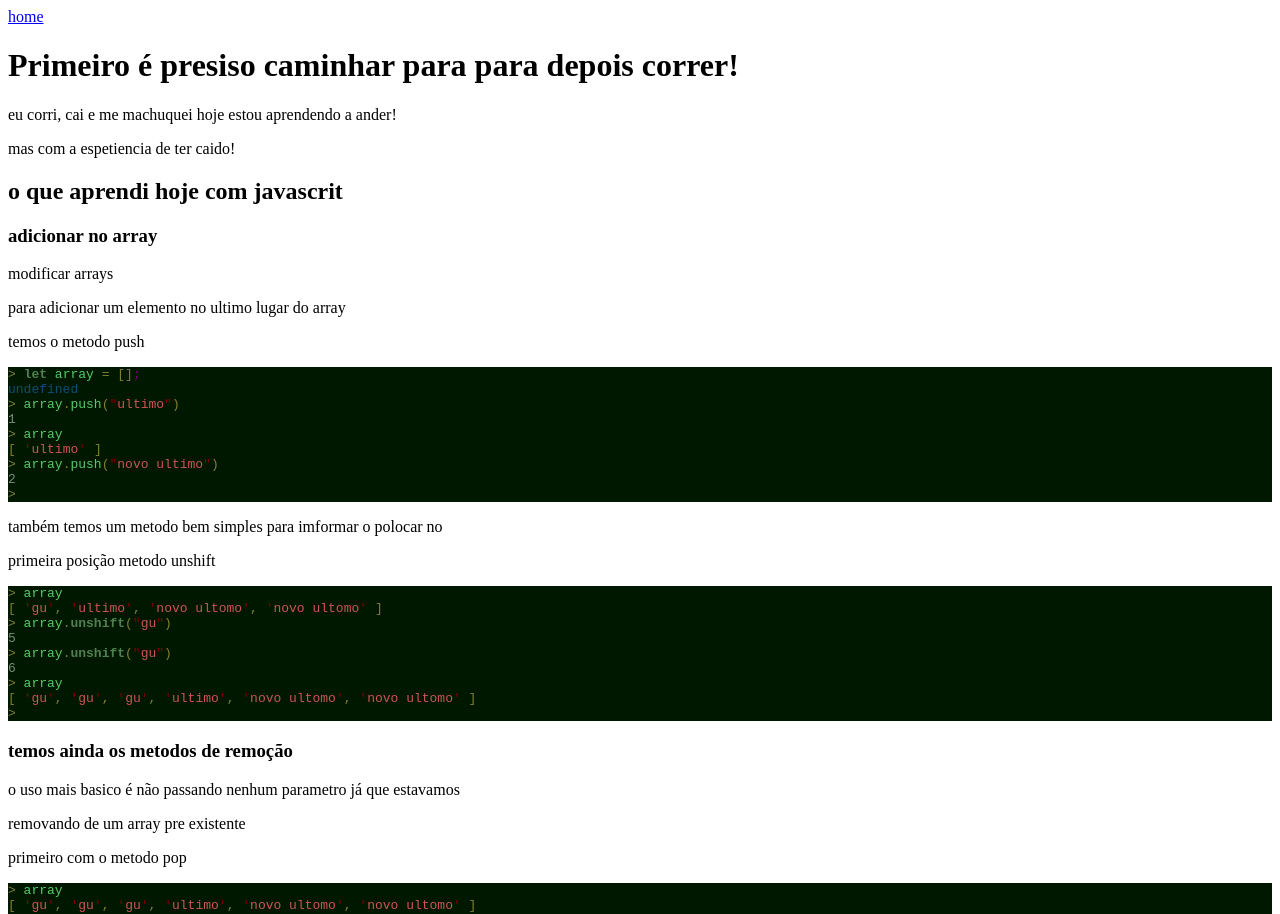
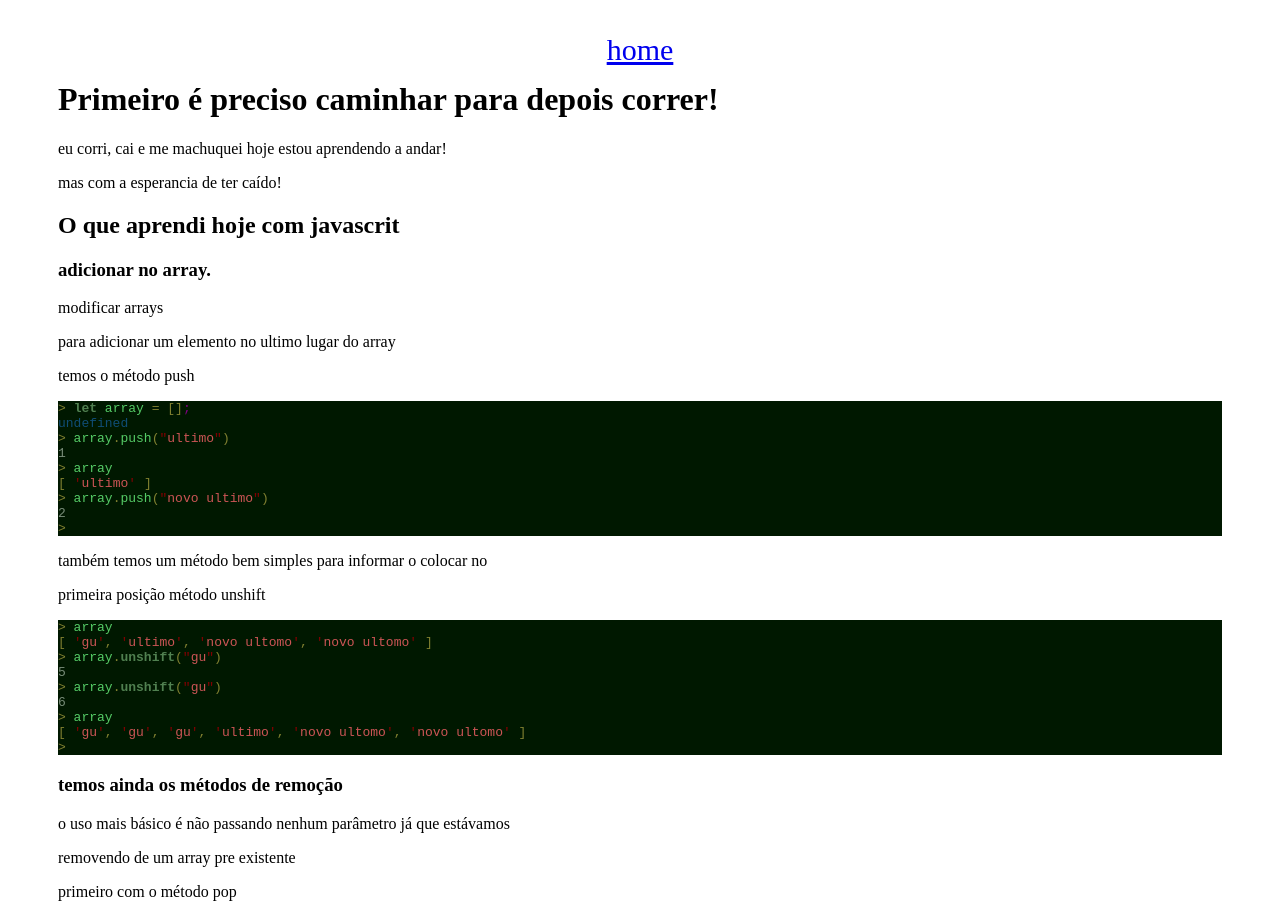
Before and after one commit to GustavoGarciaPereira/deploy-nuxt, a Nuxt app: page /js-legal in a window 1280 px wide. Shown: the top 914 px of the page. Built offline with nearby package versions, Linux system fonts and the light colour scheme.

Commit message:
correcao portugues

```diff
--- a/pages/index.vue
+++ b/pages/index.vue
@@ -1,13 +1,38 @@
 <template>
-    <div>
+    <div id="box1">
+        <div id="menu1">
             <h1>gustavo</h1>
             <NuxtLink to='/beleza'>
                 beleza
             </NuxtLink>
-        <br>
+
             <NuxtLink to='/js-legal'>
                 um pouco de javascript
             </NuxtLink>
+        </div>
+    </div>
 
-    </div>
+
 </template>
+
+<style>
+        #box1{
+            height: 10em;
+    position: relative
+    }
+    #menu1{
+
+
+    margin: 0;
+
+    position: absolute;
+    top: 50%;
+    left: 50%;
+    margin-right: -50%;
+    transform: translate(-50%, -50%)
+    }
+    a{
+        margin: 10px;
+        ;
+    }
+</style>
--- a/pages/js-legal.vue
+++ b/pages/js-legal.vue
@@ -1,22 +1,26 @@
 <template>
-    <div>
-        <NuxtLink to='/'>
+<div>
+<div class="box">
+            <NuxtLink id="menu" to='/'>
             home
         </NuxtLink>
+</div>
+    <div id="main">
 
-        <h1>Primeiro é presiso caminhar para para depois correr!</h1>
+
+        <h1>Primeiro é preciso caminhar para depois correr!</h1>
         <div>
-            <p>eu corri, cai e me machuquei hoje estou aprendendo a ander!</p>
-            <p>mas com a espetiencia de ter caido!</p>
+            <p>eu corri, cai e me machuquei hoje estou aprendendo a andar!</p>
+            <p>mas com a esperancia de ter caído!</p>
 
         </div>
 
 
-        <h2>o que aprendi hoje com javascrit</h2>
-        <h3>adicionar no array</h3>
+        <h2>O que aprendi hoje com javascrit</h2>
+        <h3>adicionar no array.</h3>
         <p>modificar arrays</p>
         <p>para adicionar um elemento no ultimo lugar do array</p>
-        <p>temos o metodo push</p>
+        <p>temos o método push</p>
 
 
 
@@ -34,8 +38,8 @@
 </pre>
 
 
-<p>também temos um metodo bem simples para imformar o polocar no</p>
-<p>primeira posição metodo unshift</p>
+<p>também temos um método bem simples para informar o colocar no</p>
+<p>primeira posição método unshift</p>
 
 
 
@@ -52,10 +56,10 @@
 
 
 
-<h3>temos ainda os metodos de remoção</h3>
-<p>o uso mais basico é não passando nenhum parametro já que estavamos</p>
-<p>removando de um array pre existente</p>
-<p>primeiro com o metodo pop</p>
+<h3>temos ainda os métodos de remoção</h3>
+<p>o uso mais básico é não passando nenhum parâmetro já que estávamos</p>
+<p>removendo de um array pre existente</p>
+<p>primeiro com o método pop</p>
 
 <pre style="color:#55cc66;background:#001800;"><span style="color:#808030; ">&gt;</span> array
 <span style="color:#808030; ">[</span> <span style="color:#800000; ">'</span><span style="color:#cc5555; ">gu</span><span style="color:#800000; ">'</span><span style="color:#808030; ">,</span> <span style="color:#800000; ">'</span><span style="color:#cc5555; ">gu</span><span style="color:#800000; ">'</span><span style="color:#808030; ">,</span> <span style="color:#800000; ">'</span><span style="color:#cc5555; ">gu</span><span style="color:#800000; ">'</span><span style="color:#808030; ">,</span> <span style="color:#800000; ">'</span><span style="color:#cc5555; ">ultimo</span><span style="color:#800000; ">'</span><span style="color:#808030; ">,</span> <span style="color:#800000; ">'</span><span style="color:#cc5555; ">novo ultomo</span><span style="color:#800000; ">'</span><span style="color:#808030; ">,</span> <span style="color:#800000; ">'</span><span style="color:#cc5555; ">novo ultomo</span><span style="color:#800000; ">'</span> <span style="color:#808030; ">]</span>
@@ -66,8 +70,8 @@
 </pre>
 
 
-<p>e o metodo que remove o primeiro</p>
-<p>metodo shift</p>
+<p>e o método que remove o primeiro</p>
+<p>método shift</p>
 
 <pre style="color:#55cc66;background:#001800;"><span style="color:#808030; ">&gt;</span> array
 <span style="color:#808030; ">[</span> <span style="color:#800000; ">'</span><span style="color:#cc5555; ">gu</span><span style="color:#800000; ">'</span><span style="color:#808030; ">,</span> <span style="color:#800000; ">'</span><span style="color:#cc5555; ">gu</span><span style="color:#800000; ">'</span><span style="color:#808030; ">,</span> <span style="color:#800000; ">'</span><span style="color:#cc5555; ">gu</span><span style="color:#800000; ">'</span><span style="color:#808030; ">,</span> <span style="color:#800000; ">'</span><span style="color:#cc5555; ">ultimo</span><span style="color:#800000; ">'</span> <span style="color:#808030; ">]</span>
@@ -79,6 +83,7 @@
 </pre>
 
 </div>
+</div>
 </template>
 
 <style>
@@ -86,4 +91,25 @@
         padding-left: 50px;
         padding-right: 50px;
     }
+    #main{
+        margin: 50px;
+        padding-top: 10px;
+    }
+        #box{
+            height: 10em;
+    position: relative
+    }
+    #menu{
+
+
+    margin: 0;
+    font-size: 30px;
+    position: absolute;
+
+    left: 50%;
+    margin-right: -50%;
+    transform: translate(-50%, -50%)
+    }
+
+
 </style>
```
Lines whose indentation alone changed are shown as unchanged.
